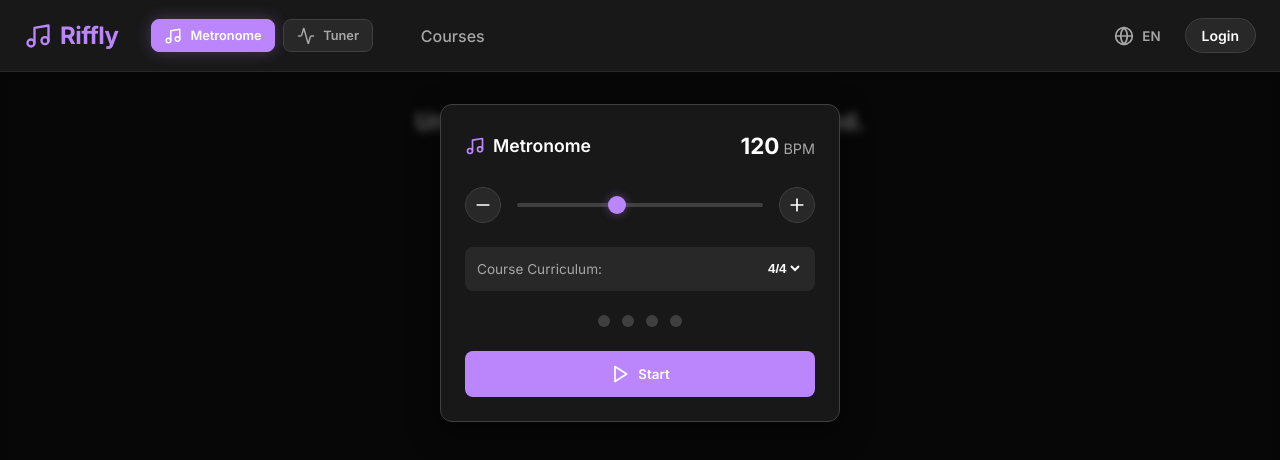
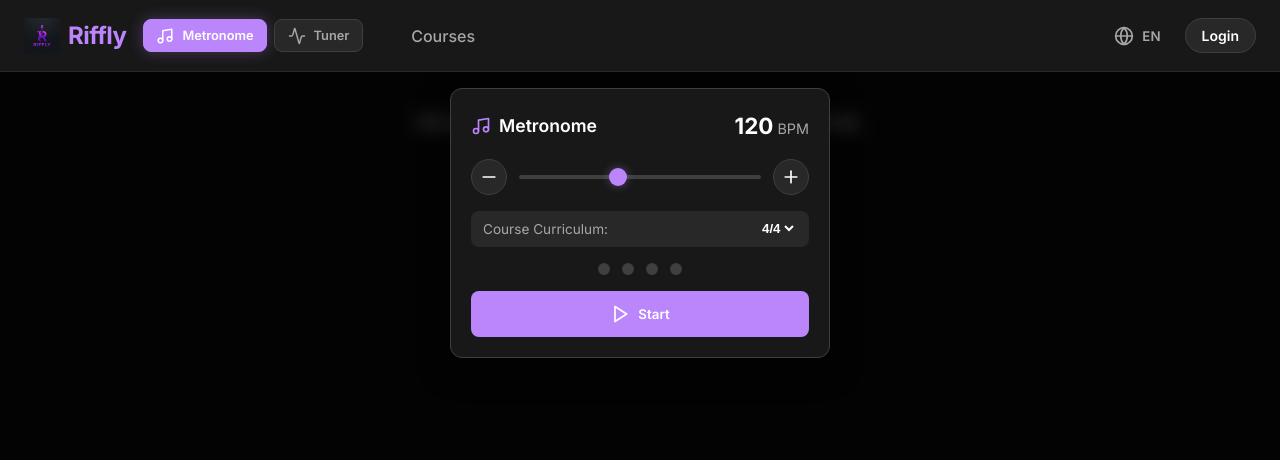
Before and after one commit to falcno/rhytutor-repo, a Next.js app: page /admin-dashboard in a window 1280 px wide. Both pictures are taken after a click on the button "Metronome". Shown: the top 460 px of the page. Built offline with nearby package versions, Linux system fonts and the light colour scheme.

Commit message:
style: optimize tool UI for M1 MacBook screens and add new R-guitar logo

```diff
--- a/src/app/layout.tsx
+++ b/src/app/layout.tsx
@@ -11,6 +11,9 @@ const inter = Inter({ subsets: ['latin'] });
 export const metadata: Metadata = {
   title: 'Riffly - Music Learning Platform',
   description: 'Learn from the best musicians in the world.',
+  icons: {
+    icon: '/favicon.png',
+  },
 };
 
 export default function RootLayout({
--- a/src/components/Metronome.module.css
+++ b/src/components/Metronome.module.css
@@ -1,10 +1,10 @@
 .metronome {
   background: var(--surface-1);
   border-radius: var(--radius-lg);
-  padding: 1.5rem;
+  padding: 1.25rem;
   color: var(--foreground);
-  width: 100%;
-  max-width: 400px;
+  width: 95vw;
+  max-width: 380px;
   box-shadow: 0 10px 30px rgba(0, 0, 0, 0.5);
   border: 1px solid var(--surface-3);
 }
@@ -13,7 +13,7 @@
   display: flex;
   justify-content: space-between;
   align-items: center;
-  margin-bottom: 1.5rem;
+  margin-bottom: 1rem;
 }
 
 .titleGroup {
@@ -45,8 +45,8 @@
 .controls {
   display: flex;
   align-items: center;
-  gap: 1rem;
-  margin-bottom: 1.5rem;
+  gap: 0.75rem;
+  margin-bottom: 1rem;
 }
 
 .adjustBtn {
@@ -96,8 +96,8 @@
   display: flex;
   align-items: center;
   justify-content: space-between;
-  margin-bottom: 1.5rem;
-  padding: 0.75rem;
+  margin-bottom: 1rem;
+  padding: 0.5rem 0.75rem;
   background: var(--surface-2);
   border-radius: var(--radius-md);
 }
@@ -120,7 +120,7 @@
   display: flex;
   justify-content: center;
   gap: 0.75rem;
-  margin-bottom: 1.5rem;
+  margin-bottom: 1rem;
 }
 
 .beatIndicator {
--- a/src/components/Navbar.module.css
+++ b/src/components/Navbar.module.css
@@ -22,7 +22,12 @@
 .brandGroup {
   display: flex;
   align-items: center;
-  gap: 2rem;
+  gap: 1rem;
+}
+
+.logoImg {
+  height: 36px;
+  width: auto;
 }
 
 .brand {
@@ -126,7 +131,7 @@
 
 .quickTools {
   display: flex;
-  gap: 0.5rem;
+  gap: 0.4rem;
 }
 
 .toolBtn {
@@ -177,15 +182,15 @@
   left: 0;
   right: 0;
   bottom: 0;
-  background: rgba(0, 0, 0, 0.6);
-  backdrop-filter: blur(4px);
+  background: rgba(0, 0, 0, 0.8);
+  backdrop-filter: blur(8px);
 }
 
 .dropdownContent {
   position: relative;
   max-width: 1280px;
   margin: 0 auto;
-  padding: 2rem;
+  padding: 1rem;
   display: flex;
   justify-content: center;
   pointer-events: none;
--- a/src/components/Navbar.tsx
+++ b/src/components/Navbar.tsx
@@ -29,7 +29,7 @@ export default function Navbar() {
       <div className={styles.container}>
         <div className={styles.brandGroup}>
           <Link href="/" className={styles.brand}>
-            <Music className={styles.brandIcon} size={28} />
+            <img src="/logo.png" alt="Riffly" className={styles.logoImg} />
             <span className={styles.brandName}>Riffly</span>
           </Link>
 
--- a/src/components/Tuner.module.css
+++ b/src/components/Tuner.module.css
@@ -1,10 +1,10 @@
 .tuner {
   background: var(--surface-1);
   border-radius: var(--radius-lg);
-  padding: 1.5rem;
+  padding: 1.25rem;
   color: var(--foreground);
-  width: 100%;
-  max-width: 400px;
+  width: 95vw;
+  max-width: 380px;
   box-shadow: 0 10px 30px rgba(0, 0, 0, 0.5);
   border: 1px solid var(--surface-3);
 }
@@ -31,19 +31,20 @@
 
 .selectors {
   display: flex;
-  gap: 0.5rem;
-  margin-top: 0.25rem;
+  gap: 0.4rem;
+  margin-top: 0.2rem;
 }
 
 .select {
   background: var(--surface-2);
   border: 1px solid var(--surface-3);
   color: var(--foreground);
-  padding: 0.4rem 0.6rem;
+  padding: 0.3rem 0.5rem;
   border-radius: var(--radius-sm);
-  font-size: 0.85rem;
+  font-size: 0.8rem;
   cursor: pointer;
   outline: none;
+  max-width: 110px;
 }
 
 .select:focus {
@@ -77,7 +78,7 @@
   display: flex;
   flex-direction: column;
   align-items: center;
-  margin-bottom: 2rem;
+  margin-bottom: 1.5rem;
   position: relative;
 }
 
@@ -89,7 +90,7 @@
 }
 
 .noteName {
-  font-size: 4rem;
+  font-size: 3.5rem;
   font-weight: 800;
   line-height: 1;
   position: relative;
@@ -124,9 +125,9 @@
 
 .gauge {
   width: 100%;
-  height: 60px;
+  height: 50px;
   position: relative;
-  margin-top: 1rem;
+  margin-top: 0.75rem;
   overflow: hidden;
 }
 
```
Also changed, not shown: public/favicon.png (added), public/logo.png (added).
